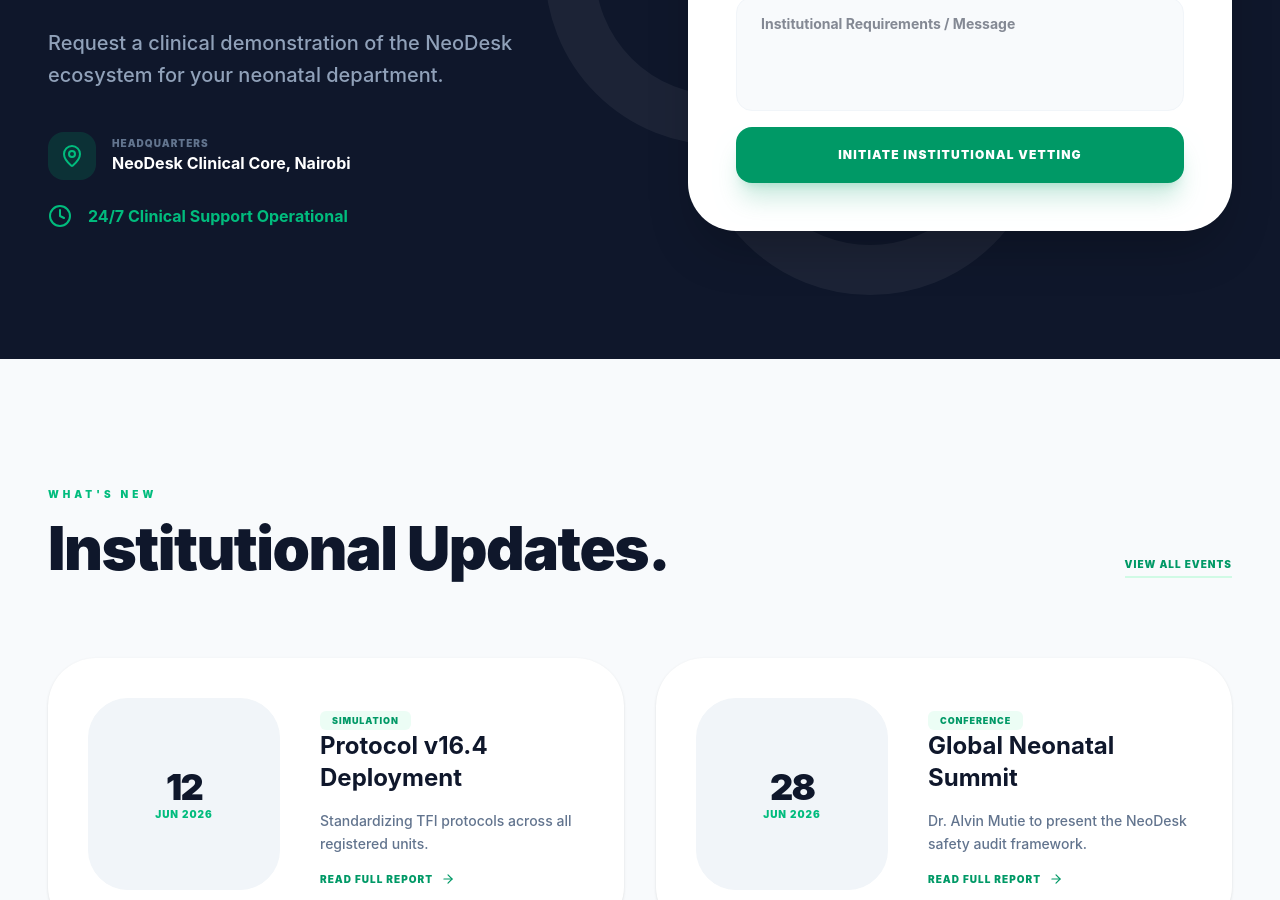
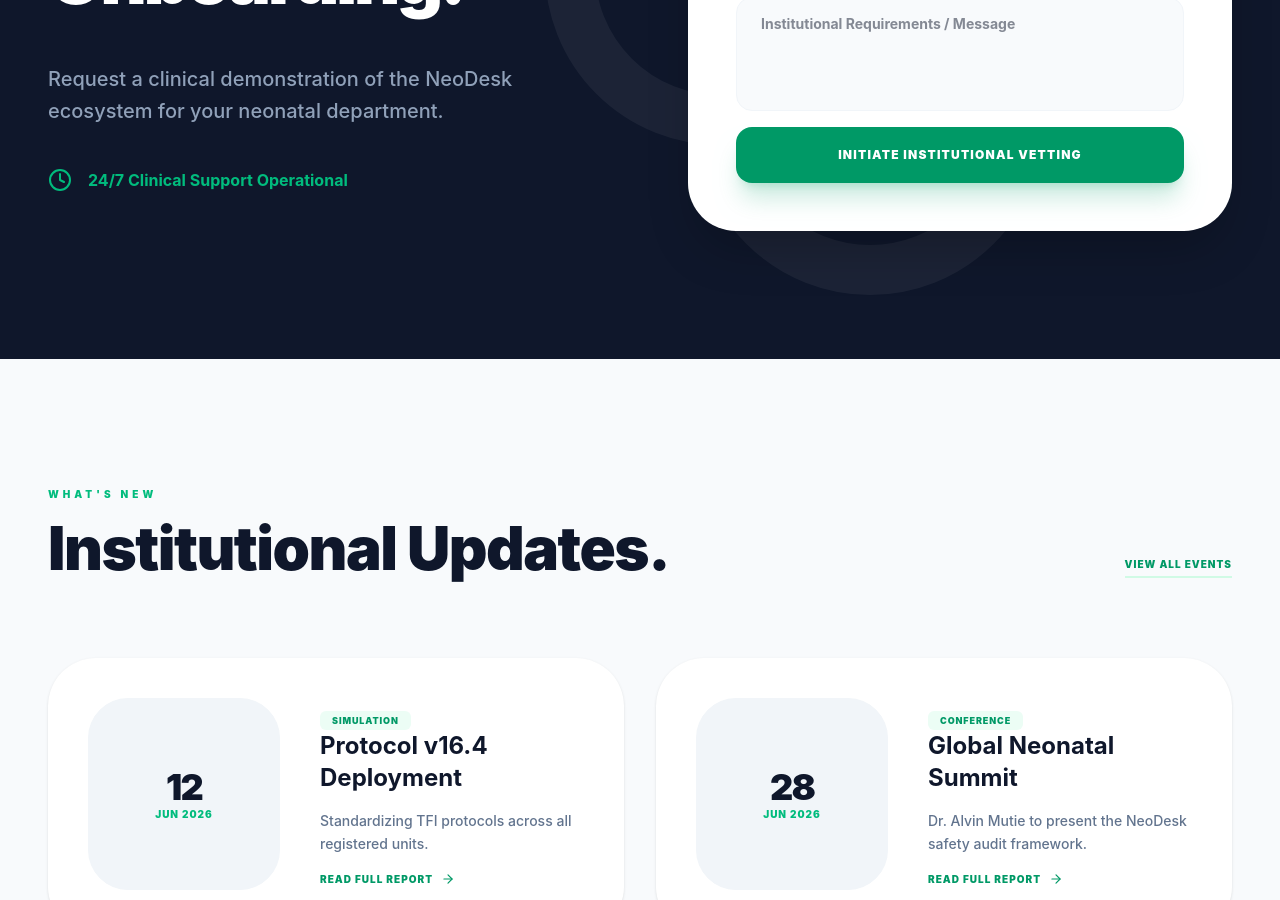
Before and after one commit to AlvinMutie/NBU_Care, a React (Vite) app in the folder nbu-nurse-assistant/: page / in a window 1280 px wide. Shown: the part 4060-4960 px from the top of the page. Built offline with nearby package versions, Linux system fonts and the light colour scheme.

Commit message:
Refining the user dashboards

```diff
--- a/nbu-nurse-assistant/src/pages/LandingPage.tsx
+++ b/nbu-nurse-assistant/src/pages/LandingPage.tsx
@@ -326,15 +326,6 @@
                   Request a clinical demonstration of the NeoDesk ecosystem for your neonatal department.
                </p>
                <div className="space-y-6">
-                  <div className="flex items-center space-x-4">
-                     <div className="w-12 h-12 bg-emerald-600/20 rounded-2xl flex items-center justify-center text-emerald-500">
-                        <MapPin size={24} />
-                     </div>
-                     <div>
-                        <p className="text-[10px] font-black uppercase tracking-widest text-slate-500">Headquarters</p>
-                        <p className="font-bold">NeoDesk Clinical Core, Nairobi</p>
-                     </div>
-                  </div>
                   <div className="flex items-center space-x-4 text-emerald-500">
                      <Clock size={24} />
                      <p className="font-bold">24/7 Clinical Support Operational</p>
```
Also changed, not shown: 2 other files (tests, documents, lock files or other folders).
